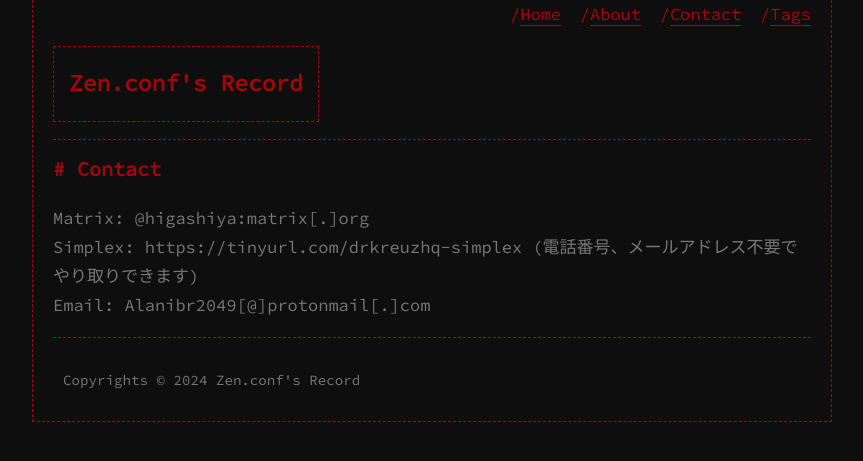
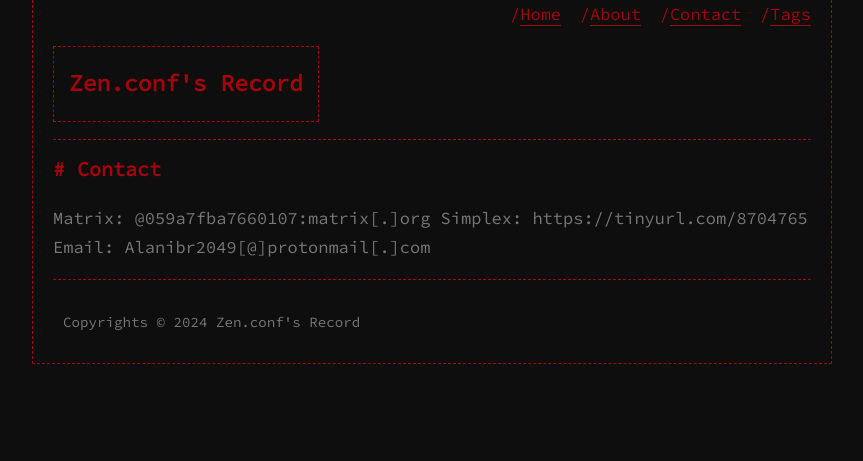
Before and after one commit to Extr3m4R4710/zen-conf-record, a Jekyll site: the page built from contact.md, in a window 1280 px wide. Shown: the top 461 px of the page, without its empty margins (208-1071 px from the left). Built offline with Jekyll 4.4.1, drawn with Linux system fonts in a browser that asks for light colours.

Commit message:
Update contact.md

```diff
--- a/contact.md
+++ b/contact.md
@@ -3,6 +3,6 @@ layout: page
 title: Contact
 ---
 
-Matrix: @higashiya:matrix[.]org <br>
-Simplex: https://tinyurl.com/drkreuzhq-simplex (電話番号、メールアドレス不要でやり取りできます)<br>
-Email: Alanibr2049[@]protonmail[.]com <br>
+Matrix: @059a7fba7660107:matrix[.]org
+Simplex: https://tinyurl.com/8704765
+Email: Alanibr2049[@]protonmail[.]com
```
